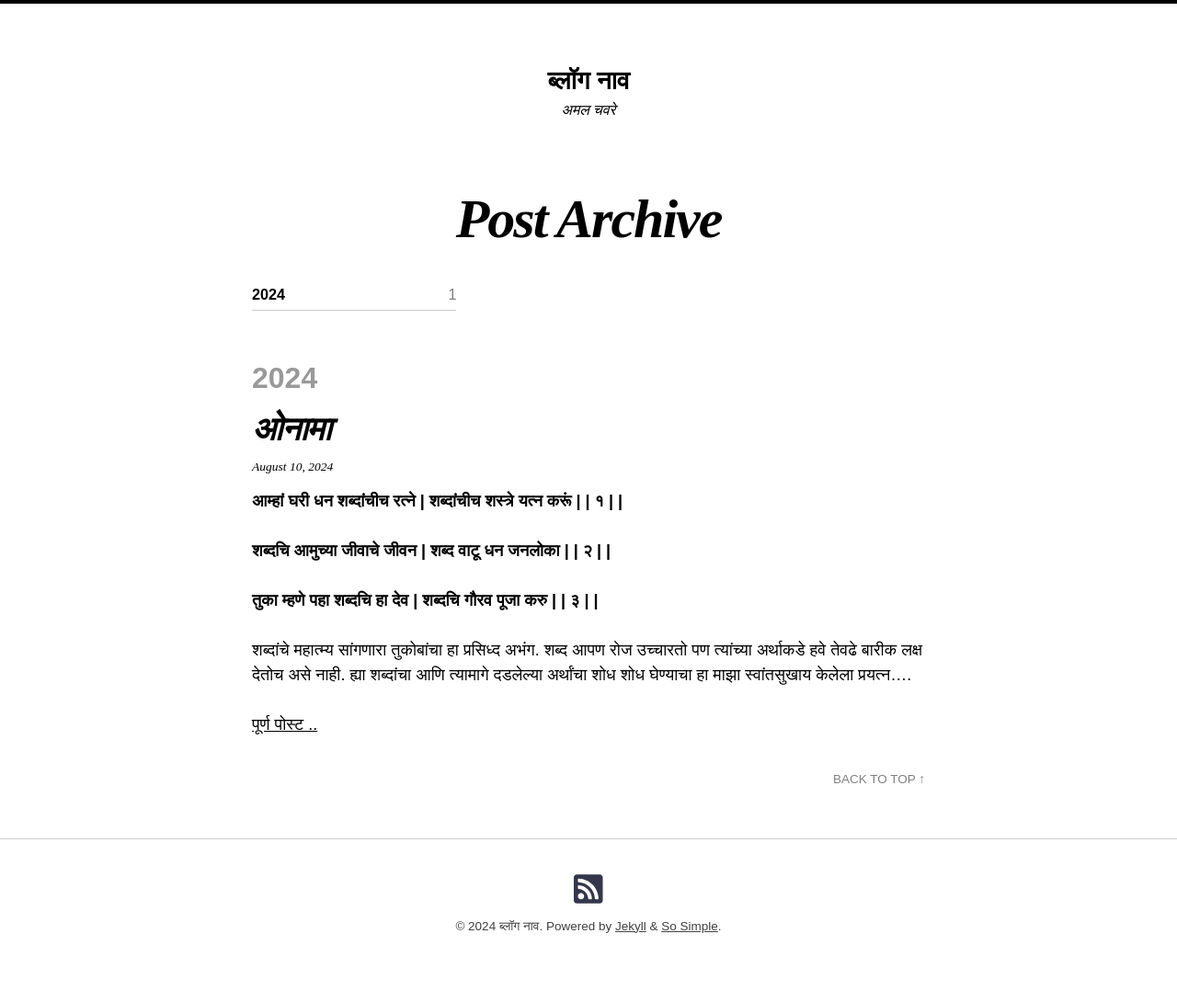
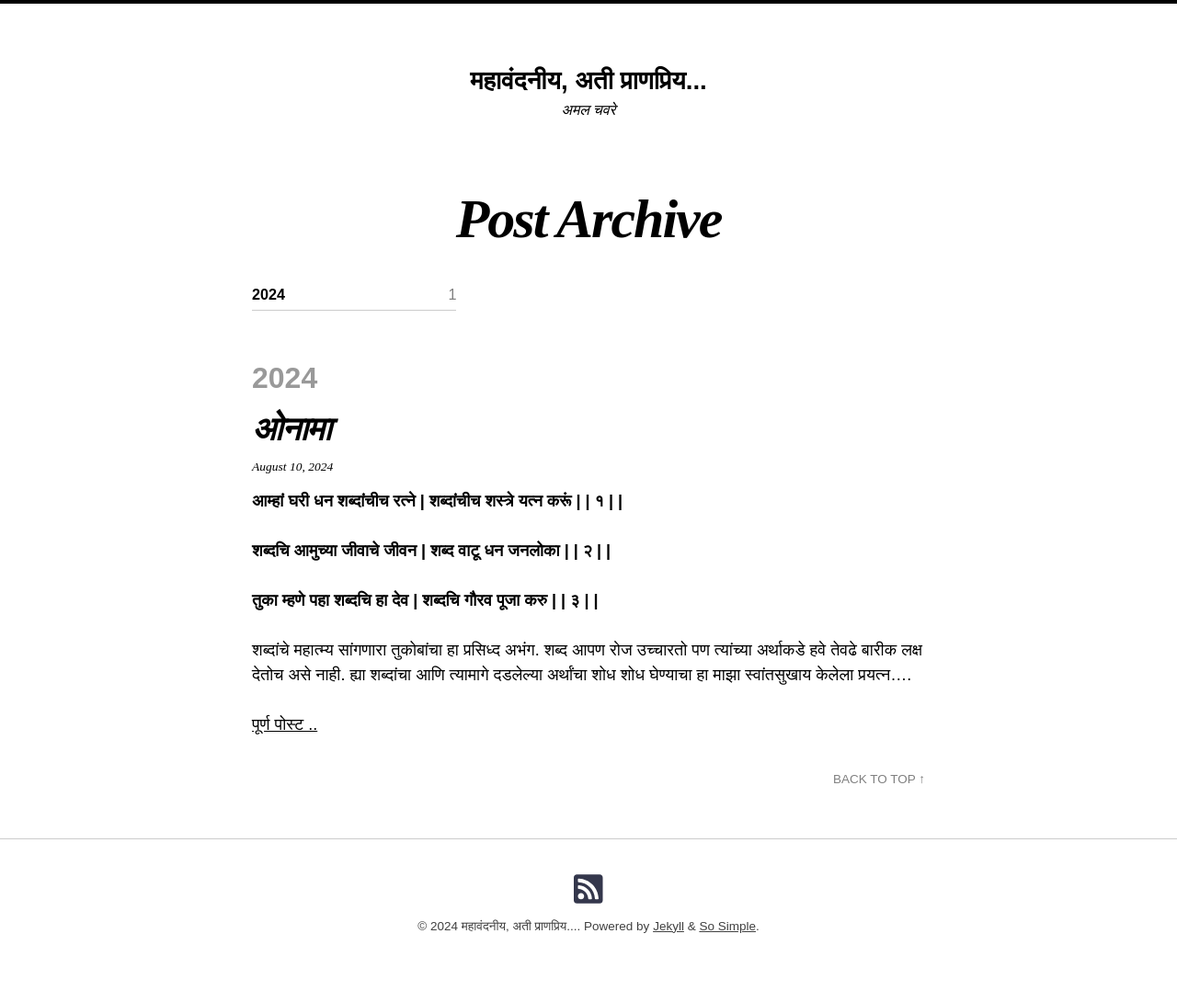
Before and after one commit to amalchaware/amalchaware.github.io, a Jekyll site: the page built from posts.md, in a window 1280 px wide. Shown: the whole page at 92% size. Built offline with Jekyll 4.4.1, drawn with Linux system fonts in a browser that asks for light colours; nearby versions of some CDN libraries.

Commit message:
name change

```diff
--- a/_config.yml
+++ b/_config.yml
@@ -17,7 +17,7 @@
 remote_theme: "mmistakes/so-simple-theme@3.2.0"
 skin: "/assets/css/skins/default.css"
 locale: en-US
-title: "ब्लॉग नाव"
+title: "महावंदनीय, अती प्राणप्रिय..."
 description: "अमल चवरे"
 baseurl: # the subpath of your site, e.g. "/blog"
 url: # the base hostname & protocol for your site e.g. "https://mmistakes.github.io"
```
Also changed, not shown: _posts/2024-08-10-onama.md (line endings or trailing spaces), posts.md (line endings or trailing spaces), search.md (line endings or trailing spaces), tags.md (line endings or trailing spaces).
